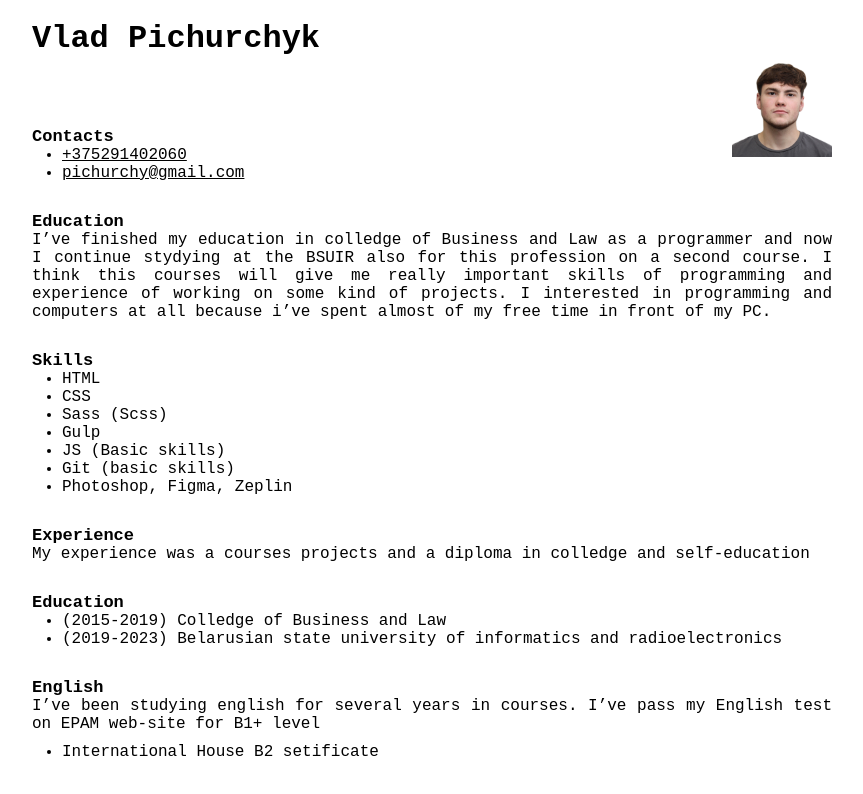
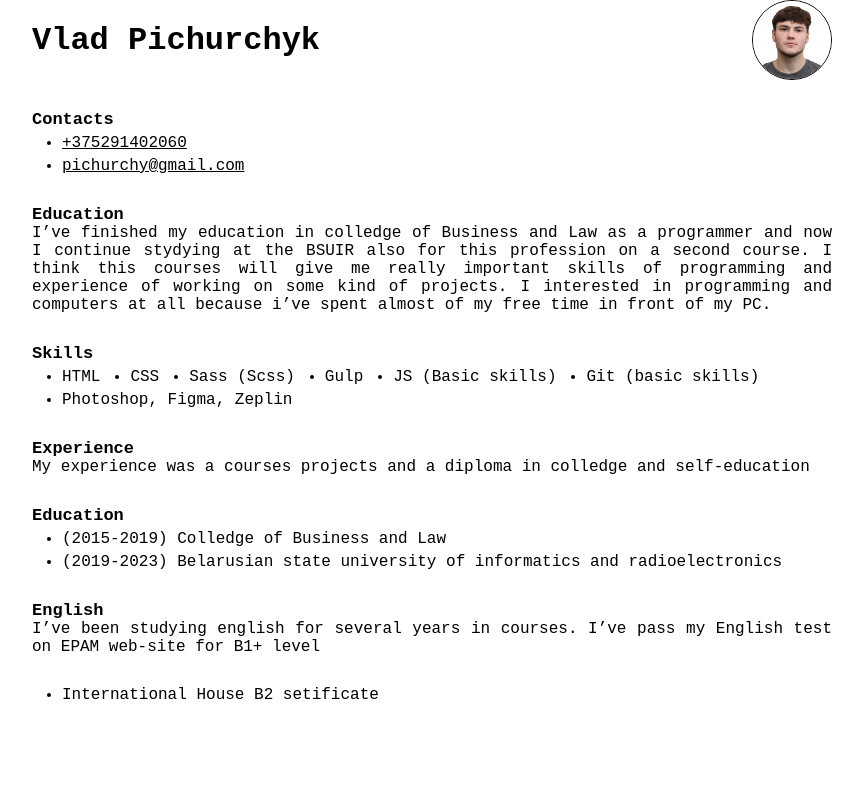
Before and after one commit to PechkinBY/rsschool-cv, a plain HTML site: page index.html in a window 1280 px wide. Shown: the whole page, without its empty margins (208-1071 px from the left). Drawn offline with Linux system fonts and the light colour scheme; a script that the page names is missing.

Commit message:
fix : add styles to new sinemantic elements

```diff
--- a/style/main.css
+++ b/style/main.css
@@ -7,9 +7,18 @@
 
 .container {
     max-width: 900px;
-    padding: 20px 50px;
+    padding: 0 50px;
     margin: auto;
-    position: relative;
+}
+.header .container {
+    display: flex;
+    justify-content: space-between;
+    align-items: center;
+}
+.img {
+    height: 80px;
+    border: 1px solid #000;
+    border-radius: 50%;
 }
 h2 {
     font-size: 17px;
@@ -21,21 +30,22 @@ h2 {
 }
 .list__item {
     margin-left: 30px;
+    margin-top: 5px;
 }
 .list__link {
     color: #000;
 }
+.flex {
+    display: flex;
+    flex-wrap: wrap;
+}
+.flex .list__title {
+    width: 100%;
+}
+
 .block {
     margin-top: 30px;
 }
 .block__text{
     text-align: justify;
 }
-.block .list {
-    margin-top: 10px;
-}
-.img {
-    width: 100px;
-    position: absolute;
-    right: 50px;
-}
```
